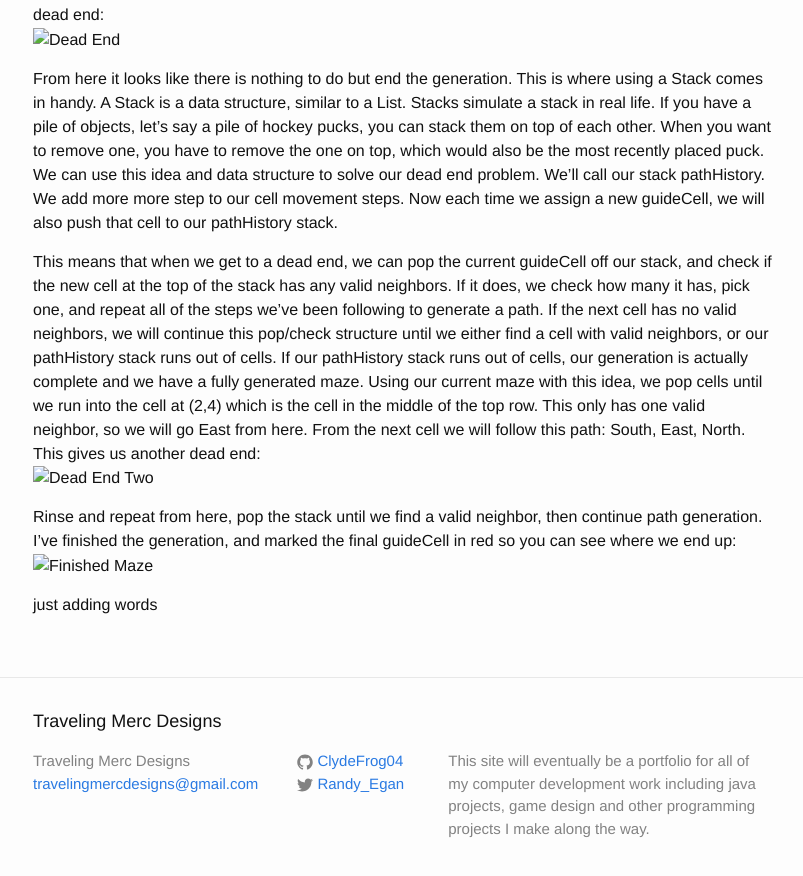
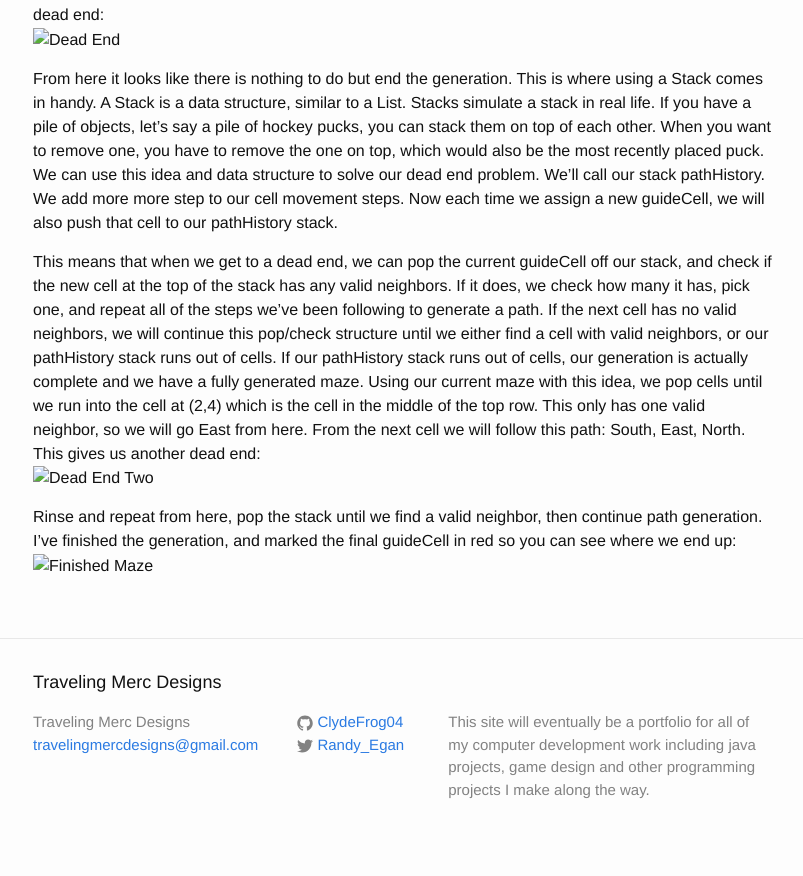
Before and after one commit to ClydeFrog04/ClydeFrog04.github.io, a Jekyll site: the page built from PenguinLabyrinth.md, in a window 1280 px wide and 900 px high, scrolled down 2262 px. Shown: the top 876 px of the window, without its empty margins (237-1040 px from the left). Built offline with Jekyll 4.4.1, drawn with Linux system fonts in a browser that asks for light colours.

Commit message:
Add to new branch

```diff
--- a/PenguinLabyrinth.md
+++ b/PenguinLabyrinth.md
@@ -67,6 +67,3 @@ This means that when we get to a dead end, we can pop the current guideCell off
 
 Rinse and repeat from here, pop the stack until we find a valid neighbor, then continue path generation. I've finished the generation, and marked the final guideCell in red so you can see where we end up:
 ![Finished Maze](images/MazeGame/FinishedMaze.png)
-
-
-just adding words
```
